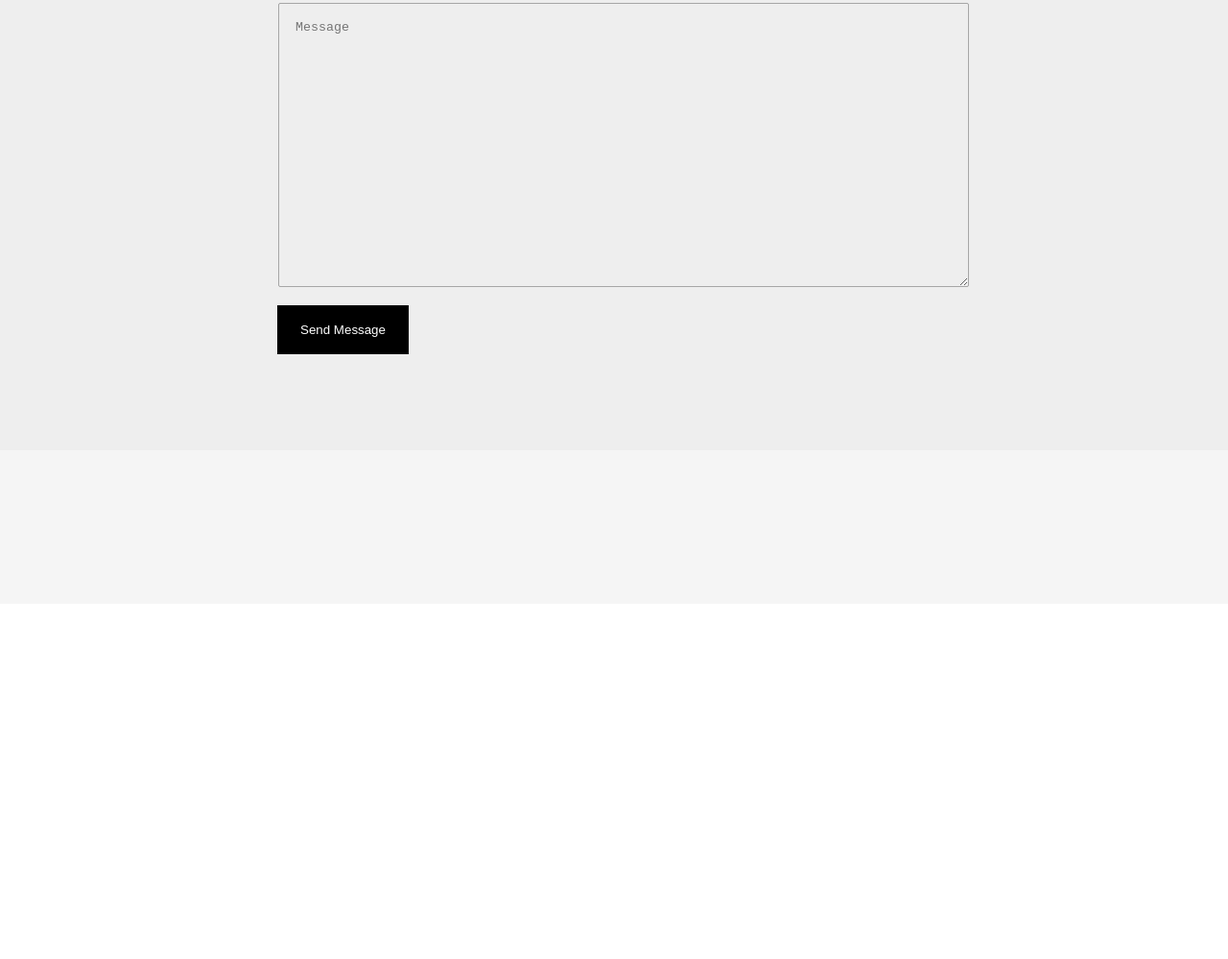
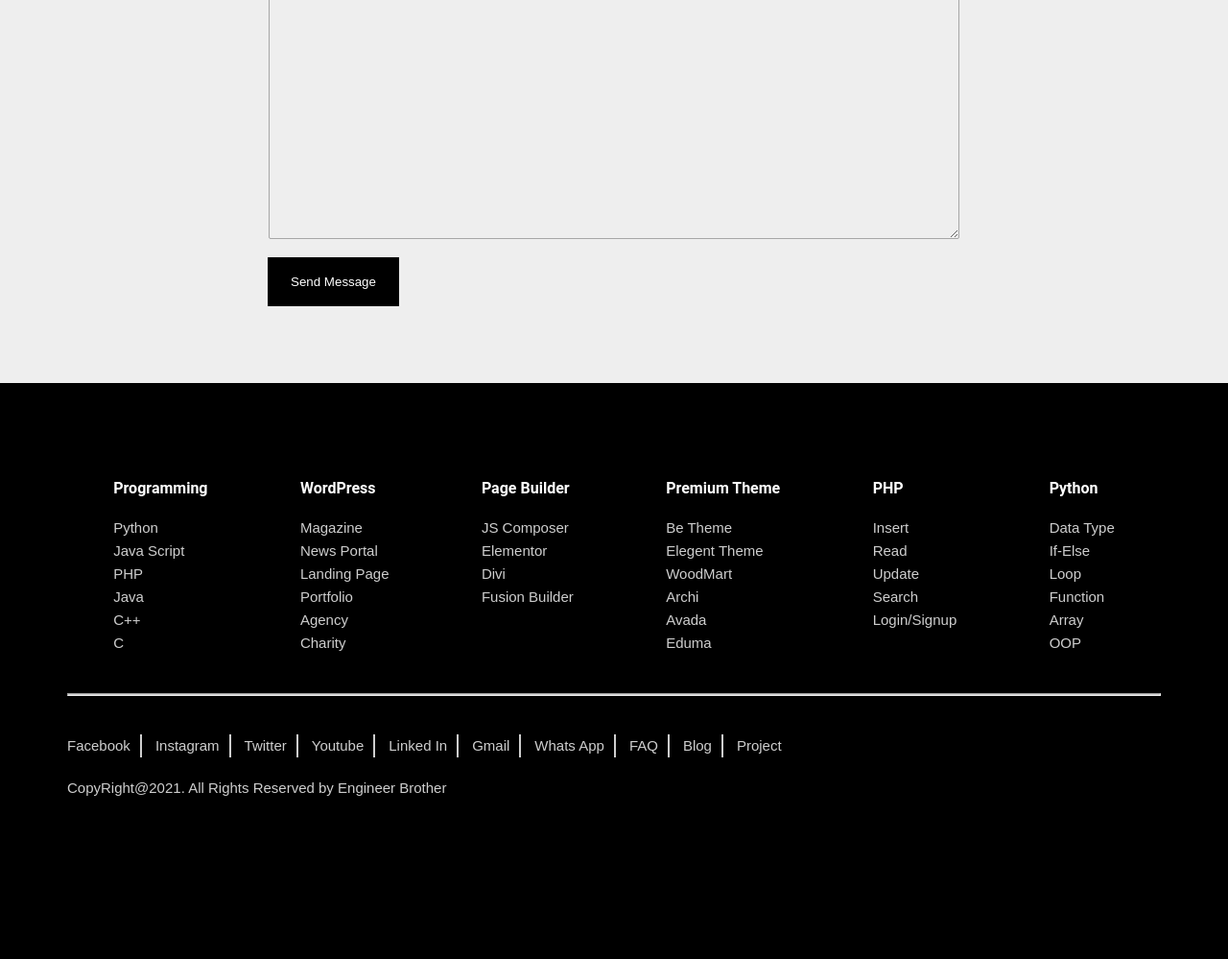
Before and after one commit to Keya-j21/Newsletter, a plain HTML site: page index.html in a window 1280 px wide. Shown: the part 803-1802 px from the top of the page at 96% size. Before the commit the page ends 1432 px from the top, so only its background shows below. Drawn offline with Linux system fonts and the light colour scheme.

Commit message:
Add files via upload

```diff
--- a/css/style.css
+++ b/css/style.css
@@ -39,7 +39,7 @@ a{
 .container{
 	width: 1140px;
 	margin: auto;
-	padding-bottom: 50px;
+
 
 }
 .newsletter h1{
@@ -91,14 +91,28 @@ a{
 
 	padding: 80px 0px;
 	text-align: center;
+	background-color: #EEE;
+
 
 }
-.container-1{width: 1140px;
-	margin: auto;
-	padding: 80px 80px 100px 80px;
-	background-color: #EEE;
+.letstalk .container h1{
+	margin-bottom: 20px;
+    font-weight: 600;
+    font-size: 38px;
+    color: #2F323A;
+    font-family: 'Roboto', sans-serif;
 
 }
+.letstalk .container p{
+	font-size: 16px;
+	margin-bottom: 40px;
+	margin-top: 10px;
+	color:rgba(0,0,0,0.5);
+	font-family: 'Poppins', sans-serif;
+
+}
+
+
 .namebox1{
 	width:28%;
 	padding:15px;
@@ -155,3 +169,60 @@ a{
 	border:1px solid tomato;
 	cursor: pointer;
 }
+.footer{
+	background-color: #000;
+    width: 100%
+    padding:80px 0px;
+    padding-top: 100px;
+    height: 500px;
+}
+
+.col h6 {
+	color: white;
+	 font-family: 'Roboto', sans-serif;
+	 font-size: 16px;
+	 font-weight: 700;
+	 margin-bottom: 20px;
+}
+
+.col .menu li a{
+	color: #CECECE;
+	font-family: 'Poppins', sans-serif;
+	font-size: 15px;
+	line-height: 24px;
+
+
+}
+.footer-menu{
+	display: flex;
+	justify-content: space-around;
+}
+hr{
+	background: #cecece;
+	height: 1px;
+	margin: 40px 0px;
+}
+.footer-bottom ul li{
+	list-style: none;
+	display: inline-block;
+	border-right: 2px solid #cecece;
+	padding-right: 10px;
+	margin-right: 10px;
+
+}
+.footer-bottom ul li a{
+	color: #CECECE;
+	font-family: 'Poppins', sans-serif;
+	font-size: 15px;
+	line-height: 24px;
+}
+.last{
+	border-right: 0px !important;
+}
+.footer-bottom p{
+	color: #CECECE;
+	font-family: 'Poppins', sans-serif;
+	font-size: 15px;
+	line-height: 24px;
+	margin:  20px 0px;
+}
--- a/index.html
+++ b/index.html
@@ -31,12 +31,13 @@
 		<input type="submit" name=""
 		value="Sign up" class="button">
 	</form>
+    </div>
 </div>
 <!-- code of newsletter end here -->
 
 <!-- code of lets talk section start here -->
 <div class="letstalk">
-		<div class="container-1">
+		<div class="container">
 			<div>
 				<h1>Lets Talk?</h1>
 				<p>Talk to one of our consultants today and learn how to start leveraging your business.</p>
@@ -65,6 +66,125 @@
 		</div>
 	</div>
 
+	 <!-- code of footer section start from here  -->
+	<div class="footer">
+		<div class="container">
+			<!-- footer menu starts here -->
+			<div class="footer-menu">
+				<!-- menu-1 -->
+				<div class="col">
+					<h6>Programming</h6>
+					<div class="menu">
+						<ul>
+							<li><a href="">Python</a></li>
+							<li><a href="">Java Script</a></li>
+							<li><a href="">PHP</a></li>
+							<li><a href="">Java</a></li>
+							<li><a href="">C++</a></li>
+							<li><a href="">C</a></li>
+                        </ul>
+					</div>
+				</div>
+				<!-- menu-2 -->
+				<div class="col">
+					<h6>WordPress</h6>
+					<div class="menu">
+						<ul>
+							<li><a href="">Magazine</a></li>
+							<li><a href="">News Portal</a></li>
+							<li><a href="">Landing Page</a></li>
+							<li><a href="">Portfolio</a></li>
+							<li><a href="">Agency</a></li>
+							<li><a href="">Charity</a></li>
+                        </ul>
+					</div>
+				</div>
+				<!-- menu-3 -->
+				<div class="col">
+					<h6>Page Builder</h6>
+					<div class="menu">
+						<ul>
+							<li><a href="">JS Composer</a></li>
+							<li><a href="">Elementor</a></li>
+							<li><a href="">Divi</a></li>
+							<li><a href="">Fusion Builder</a></li>
+
+                        </ul>
+					</div>
+				</div>
+				<!-- menu-4 -->
+				<div class="col">
+					<h6>Premium Theme</h6>
+					<div class="menu">
+						<ul>
+							<li><a href="">Be Theme</a></li>
+							<li><a href="">Elegent Theme</a></li>
+							<li><a href="">WoodMart</a></li>
+							<li><a href="">Archi</a></li>
+							<li><a href="">Avada</a></li>
+							<li><a href="">Eduma</a></li>
+                        </ul>
+					</div>
+				</div>
+				<!-- menu-5 -->
+				<div class="col">
+					<h6>PHP</h6>
+					<div class="menu">
+                        <ul>
+							<li><a href="">Insert</a></li>
+							<li><a href="">Read</a></li>
+							<li><a href="">Update</a></li>
+       						<li><a href="">Search</a></li>
+							<li><a href="">Login/Signup</a></li>
+                        </ul>
+					</div>
+				</div>
+				<!-- menu-6 -->
+				<div class="col">
+					<h6>Python</h6>
+					<div class="menu">
+        				<ul>
+							<li><a href="">Data Type</a></li>
+							<li><a href="">If-Else</a></li>
+							<li><a href="">Loop</a></li>
+							<li><a href="">Function</a></li>
+							<li><a href="">Array</a></li>
+							<li><a href="">OOP</a></li>
+                        </ul>
+					</div>
+				</div>
+			</div>
+			<hr>
+			<!-- footer bottom part -->
+			<div class="footer-bottom">
+				<ul>
+					<li><a href="">Facebook</a></li>
+					<li><a href="">Instagram</a></li>
+					<li><a href="">Twitter</a></li>
+					<li><a href="">Youtube</a></li>
+					<li><a href="">Linked In</a></li>
+					<li><a href="">Gmail</a></li>
+					<li><a href="">Whats App</a></li>
+					<li><a href="">FAQ</a></li>
+					<li><a href="">Blog</a></li>
+					<li class="last"><a href="">Project</a></li>
+                </ul>
+
+
+				<p>CopyRight@2021. All Rights Reserved by Engineer Brother</p>
+
+			</div>
+	</div>
+</div>
+
+
+
+
+
+
+
+
+
 
 
 </body>
```
